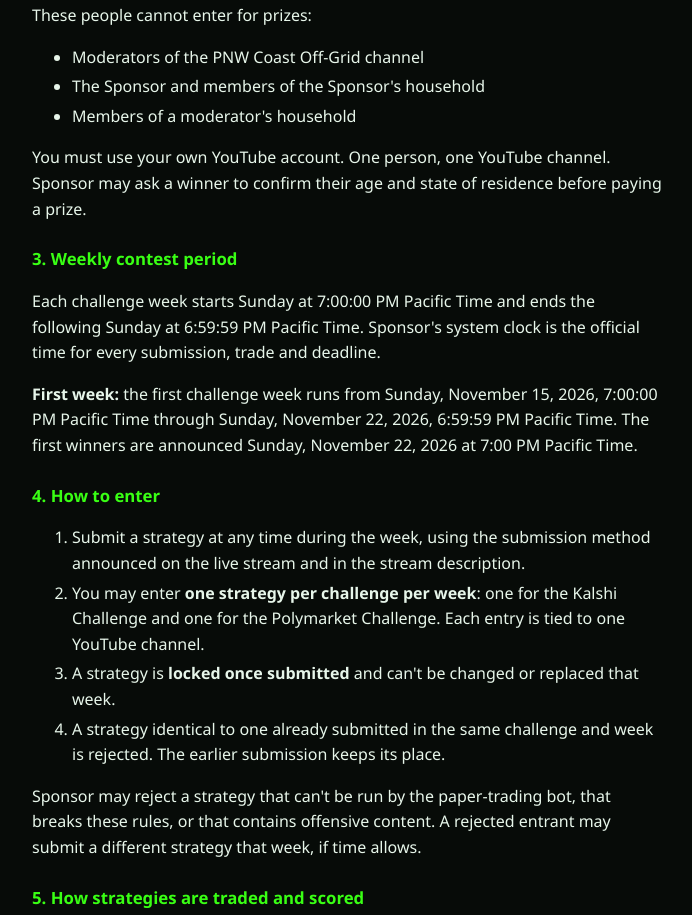
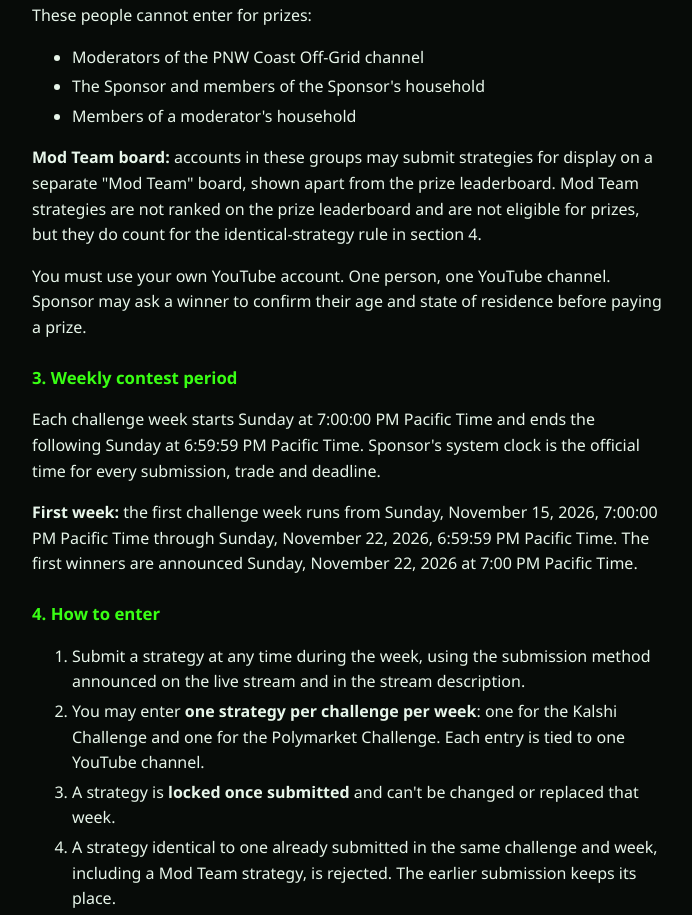
Before and after one commit to pnwcoastoffgrid-hub/pnwcoastoffgrid-hub.github.io, a plain HTML site: page pnl-challenge-rules.html in a window 1280 px wide. Shown: the part 873-1788 px from the top of the page, without its empty margins (292-984 px from the left). Drawn offline with Linux system fonts and the light colour scheme.

Commit message:
PNL Challenge rules: add Mod Team display board (not prize-eligible)
Co-Authored-By: Claude Opus 5.5 <noreply@anthropic.com>
Claude-Session: https://claude.ai/code/session_017gw6VmEMjJ2it8qGeYvCVJ

```diff
--- a/pnl-challenge-rules.html
+++ b/pnl-challenge-rules.html
@@ -33,7 +33,7 @@ li { margin-bottom: 0.25rem; }
 </ul>
 </nav>
 <h1>Weekly Paper Trading PNL Challenge – Official Rules</h1>
-<p class="date">Effective date: November 13, 2026</p>
+<p class="date">Effective date: November 13, 2026 · Updated November 14, 2026</p>
 
 <h2>1. Overview and sponsor</h2>
 <p>The Weekly Paper Trading PNL Challenge is a free weekly contest on the PNW Coast Off-Grid YouTube channel (<a href="https://www.youtube.com/@PNWCoastOff-Grid">@PNWCoastOff-Grid</a>). Players submit a trading strategy, the channel's bot paper-trades it against live market prices for the rest of the week, and the strategies with the highest net paper profit win cash prizes.</p>
@@ -54,6 +54,7 @@ li { margin-bottom: 0.25rem; }
 <li>The Sponsor and members of the Sponsor's household</li>
 <li>Members of a moderator's household</li>
 </ul>
+<p><strong>Mod Team board:</strong> accounts in these groups may submit strategies for display on a separate "Mod Team" board, shown apart from the prize leaderboard. Mod Team strategies are not ranked on the prize leaderboard and are not eligible for prizes, but they do count for the identical-strategy rule in section 4.</p>
 <p>You must use your own YouTube account. One person, one YouTube channel. Sponsor may ask a winner to confirm their age and state of residence before paying a prize.</p>
 
 <h2>3. Weekly contest period</h2>
@@ -65,7 +66,7 @@ li { margin-bottom: 0.25rem; }
 <li>Submit a strategy at any time during the week, using the submission method announced on the live stream and in the stream description.</li>
 <li>You may enter <strong>one strategy per challenge per week</strong>: one for the Kalshi Challenge and one for the Polymarket Challenge. Each entry is tied to one YouTube channel.</li>
 <li>A strategy is <strong>locked once submitted</strong> and can't be changed or replaced that week.</li>
-<li>A strategy identical to one already submitted in the same challenge and week is rejected. The earlier submission keeps its place.</li>
+<li>A strategy identical to one already submitted in the same challenge and week, including a Mod Team strategy, is rejected. The earlier submission keeps its place.</li>
 </ol>
 <p>Sponsor may reject a strategy that can't be run by the paper-trading bot, that breaks these rules, or that contains offensive content. A rejected entrant may submit a different strategy that week, if time allows.</p>
 
```
